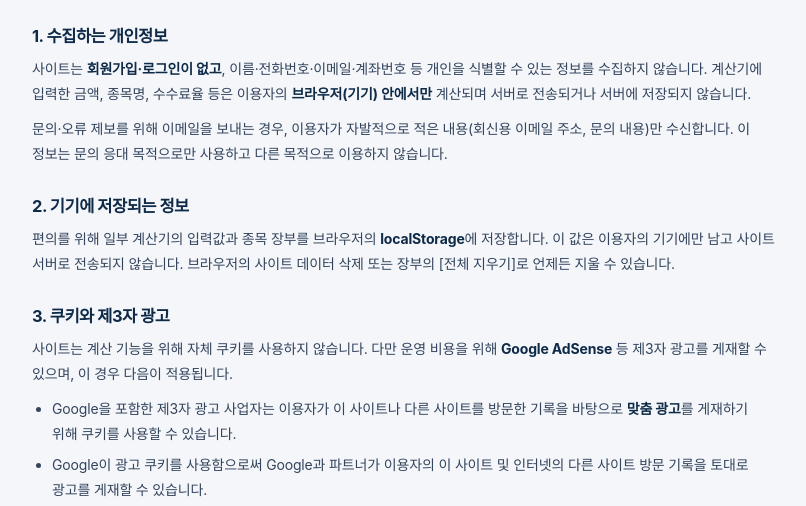
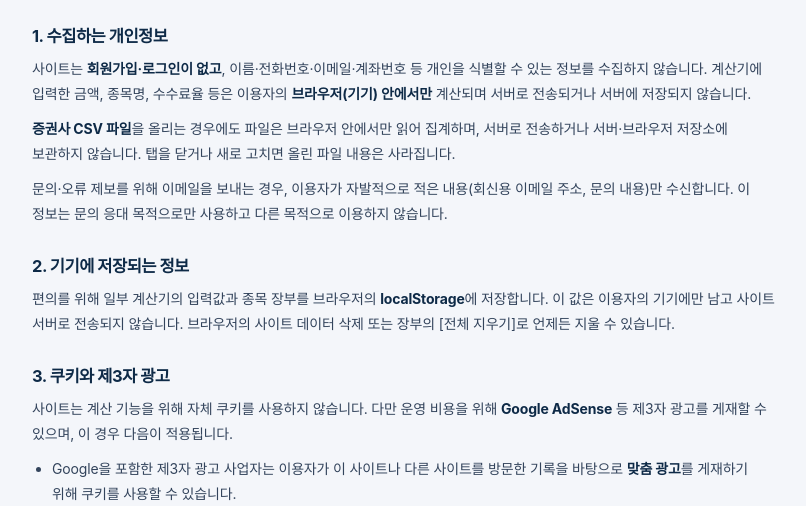
Before and after one commit to sik45404540-code/us-stock-tax-calc, a website: page privacy.html in a window 1280 px wide. Shown: the part 241-747 px from the top of the page, without its empty margins (236-1042 px from the left). Drawn offline with Linux system fonts and the light colour scheme.

Commit message:
docs: 개인정보처리방침에 CSV 파일 브라우저 내 처리 명시

```diff
--- a/privacy.html
+++ b/privacy.html
@@ -50,6 +50,7 @@
 
   <h2>1. 수집하는 개인정보</h2>
   <p>사이트는 <b>회원가입·로그인이 없고</b>, 이름·전화번호·이메일·계좌번호 등 개인을 식별할 수 있는 정보를 수집하지 않습니다. 계산기에 입력한 금액, 종목명, 수수료율 등은 이용자의 <b>브라우저(기기) 안에서만</b> 계산되며 서버로 전송되거나 서버에 저장되지 않습니다.</p>
+  <p><b>증권사 CSV 파일</b>을 올리는 경우에도 파일은 브라우저 안에서만 읽어 집계하며, 서버로 전송하거나 서버·브라우저 저장소에 보관하지 않습니다. 탭을 닫거나 새로 고치면 올린 파일 내용은 사라집니다.</p>
   <p>문의·오류 제보를 위해 이메일을 보내는 경우, 이용자가 자발적으로 적은 내용(회신용 이메일 주소, 문의 내용)만 수신합니다. 이 정보는 문의 응대 목적으로만 사용하고 다른 목적으로 이용하지 않습니다.</p>
 
   <h2>2. 기기에 저장되는 정보</h2>
```
